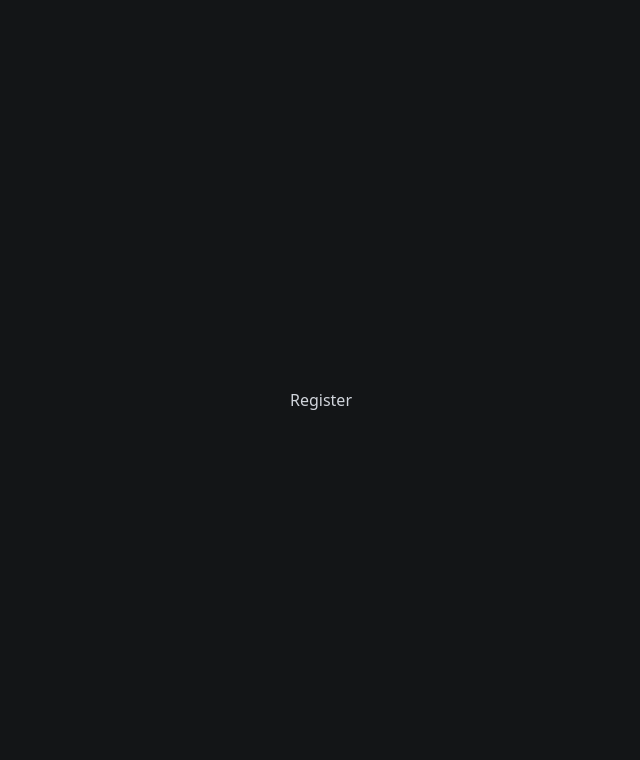
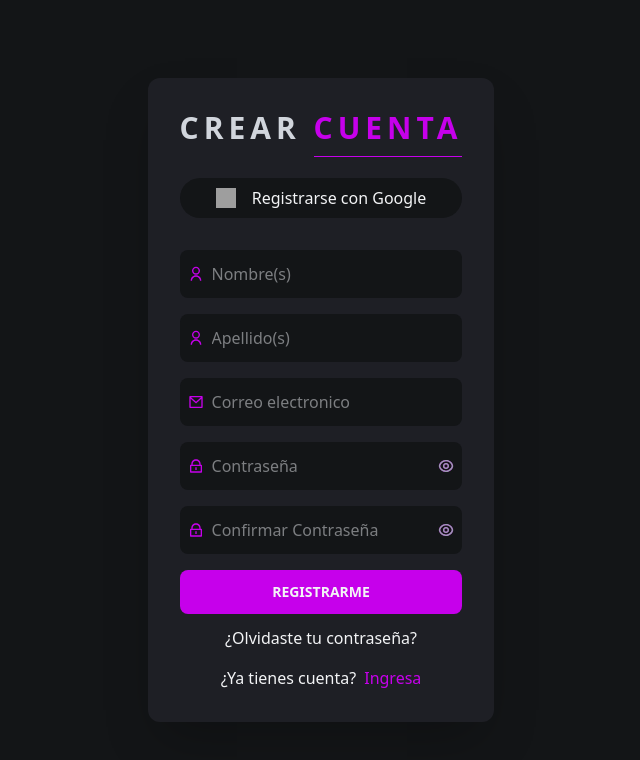
Before and after one commit to sronaal/dashboard-react1, a React (Vite) app: page /auth/register in a window 1280 px wide. Shown: the top 760 px of the page, without its empty margins (319-959 px from the left). Built offline with nearby package versions, Linux system fonts and the light colour scheme; grey boxes are pictures that could not be loaded.

Commit message:
Formulario Registro

```diff
--- a/src/pages/auth/Login.jsx
+++ b/src/pages/auth/Login.jsx
@@ -28,7 +28,7 @@ function Login() {
           <RiMailFill className="absolute top-1/2 -translate-y-1/2 left-2 text-gray-400" />
           <input
             type="email"
-            className="py-3 pl-8 pr-4  bg-[#131517] w-full outline-none rounded-lg text-gray-200"
+            className="py-3 pl-8 pr-4  bg-[#131517] w-full outline-none rounded-lg text-gray-200  focus:border-[#C600EB] focus:ring-2 focus:ring-[#C600EB]"
             placeholder="Correo electronico"
           />
         </div>
@@ -37,7 +37,7 @@ function Login() {
           <RiLockFill className="absolute top-1/2 -translate-y-1/2 left-2 text-gray-400" />
           <input
             type={showPassword ? "text" : "password"}
-            className="py-3 pl-8 pr-4  bg-[#131517] w-full outline-none rounded-lg text-gray-200"
+            className="py-3 pl-8 pr-4  bg-[#131517] w-full outline-none rounded-lg text-gray-200 focus:border-[#C600EB] focus:ring-2 focus:ring-[#C600EB]"
             placeholder="Contraseña"
           />
           {showPassword ? (
--- a/src/pages/auth/Register.jsx
+++ b/src/pages/auth/Register.jsx
@@ -1,7 +1,128 @@
+import {
+  RiMailLine,
+  RiLockLine,
+  RiEyeLine,
+  RiEyeOffLine,
+  RiUserLine
+} from "react-icons/ri";
+import { useState } from "react";
+import { Link } from "react-router-dom";
 import React from 'react'
 
 export const Register = () => {
+
+  const [showPassword, setShowPassword] = useState(false);
+
   return (
-    <div>Register</div>
+    <div className="bg-[#1E1F25] p-8 rounded-xl  shadow-2xl">
+    <h1 className="text-3xl uppercase font-bold tracking-[5px] mb-8">
+      Crear <span className="text-[#C600EB] border-b py-2">Cuenta</span>
+    </h1>
+    <form className="">
+      <button className="flex items-center gap-4 bg-[#131517] w-full justify-center py-2 px-4 rounded-3xl mb-8 cursor-pointer text-gray-100">
+        <img
+          className="w-5 h-5"
+          src="https://upload.wikimedia.org/wikipedia/commons/thumb/c/c1/Google_%22G%22_logo.svg/800px-Google_%22G%22_logo.svg.png"
+        />
+        Registrarse con Google
+      </button>
+
+      <div className="relative mb-4">
+        <RiUserLine className="absolute top-1/2 -translate-y-1/2 left-2 text-[#C600EB]" />
+        <input
+          type="text"
+          className="py-3 pl-8 pr-4  bg-[#131517] w-full outline-none rounded-lg text-gray-200  focus:border-[#C600EB] focus:ring-2 focus:ring-[#C600EB]"
+          placeholder="Nombre(s)"
+        />
+      </div>
+
+      <div className="relative mb-4">
+        <RiUserLine className="absolute top-1/2 -translate-y-1/2 left-2 text-[#C600EB]" />
+        <input
+          type="text"
+          className="py-3 pl-8 pr-4  bg-[#131517] w-full outline-none rounded-lg text-gray-200  focus:border-[#C600EB] focus:ring-2 focus:ring-[#C600EB]"
+          placeholder="Apellido(s)"
+        />
+      </div>
+
+
+      <div className="relative mb-4">
+        <RiMailLine className="absolute top-1/2 -translate-y-1/2 left-2 text-[#C600EB]" />
+        <input
+          type="email"
+          className="py-3 pl-8 pr-4  bg-[#131517] w-full outline-none rounded-lg text-gray-200  focus:border-[#C600EB] focus:ring-2 focus:ring-[#C600EB]"
+          placeholder="Correo electronico"
+        />
+      </div>
+      <div className="relative mb-4">
+        <RiLockLine className="absolute top-1/2 -translate-y-1/2 left-2 text-[#C600EB]" />
+        <input
+          type={showPassword ? "text" : "password"}
+          className="py-3 pl-8 pr-4  bg-[#131517] w-full outline-none rounded-lg text-gray-200 focus:border-[#C600EB] focus:ring-2 focus:ring-[#C600EB]"
+          placeholder="Contraseña"
+        />
+        {showPassword ? (
+          <RiEyeOffLine
+            onClick={() => setShowPassword(!showPassword)}
+            className="absolute top-1/2 -translate-y-1/2 right-2 cursor-pointer text-[#C600EB]"
+          />
+        ) : (
+          <RiEyeLine
+            onClick={() => setShowPassword(!showPassword)}
+            className="absolute top-1/2 -translate-y-1/2 right-2 cursor-pointer text-[#C600EB]"
+          />
+        )}
+
+        <RiEyeLine
+          onClick={() => setShowPassword(!showPassword)}
+          className="absolute top-1/2 -translate-y-1/2 right-2 cursor-pointer text-gray-400"
+        />
+      </div>
+
+      <div className="relative mb-4">
+        <RiLockLine className="absolute top-1/2 -translate-y-1/2 left-2 text-[#C600EB]" />
+        <input
+          type={showPassword ? "text" : "password"}
+          className="py-3 pl-8 pr-4  bg-[#131517] w-full outline-none rounded-lg text-gray-200 focus:border-[#C600EB] focus:ring-2 focus:ring-[#C600EB]"
+          placeholder="Confirmar Contraseña"
+        />
+        {showPassword ? (
+          <RiEyeOffLine
+            onClick={() => setShowPassword(!showPassword)}
+            className="absolute top-1/2 -translate-y-1/2 right-2 cursor-pointer text-[#C600EB]"
+          />
+        ) : (
+          <RiEyeLine
+            onClick={() => setShowPassword(!showPassword)}
+            className="absolute top-1/2 -translate-y-1/2 right-2 cursor-pointer text-[#C600EB]"
+          />
+        )}
+
+        <RiEyeLine
+          onClick={() => setShowPassword(!showPassword)}
+          className="absolute top-1/2 -translate-y-1/2 right-2 cursor-pointer text-gray-400"
+        />
+      </div>
+      <div>
+        <button
+          type="submit"
+          className="bg-[#C600EB] w-full py-3 px-4 rounded-lg text-gray-100 uppercase text-sm font-bold hover:text-black hover:rounded-full transition-colors duration-700 cursor-pointer mb-3"
+        >
+          Registrarme
+        </button>
+      </div>
+    </form>
+    <div className="flex flex-col gap-4 items-center  text-gray-100">
+      <Link to="/" className="hover:text-[#C600EB] transition-color duration-300" >
+        ¿Olvidaste tu contraseña?
+      </Link>
+      <span className="flex items-center gap-2">
+        ¿Ya tienes cuenta?
+        <Link to="/auth/" className="text-[#C600EB] hover:text-gray-200 transition-colors duration-300">
+          Ingresa
+        </Link>
+      </span>
+    </div>
+  </div>
   )
 }
```
